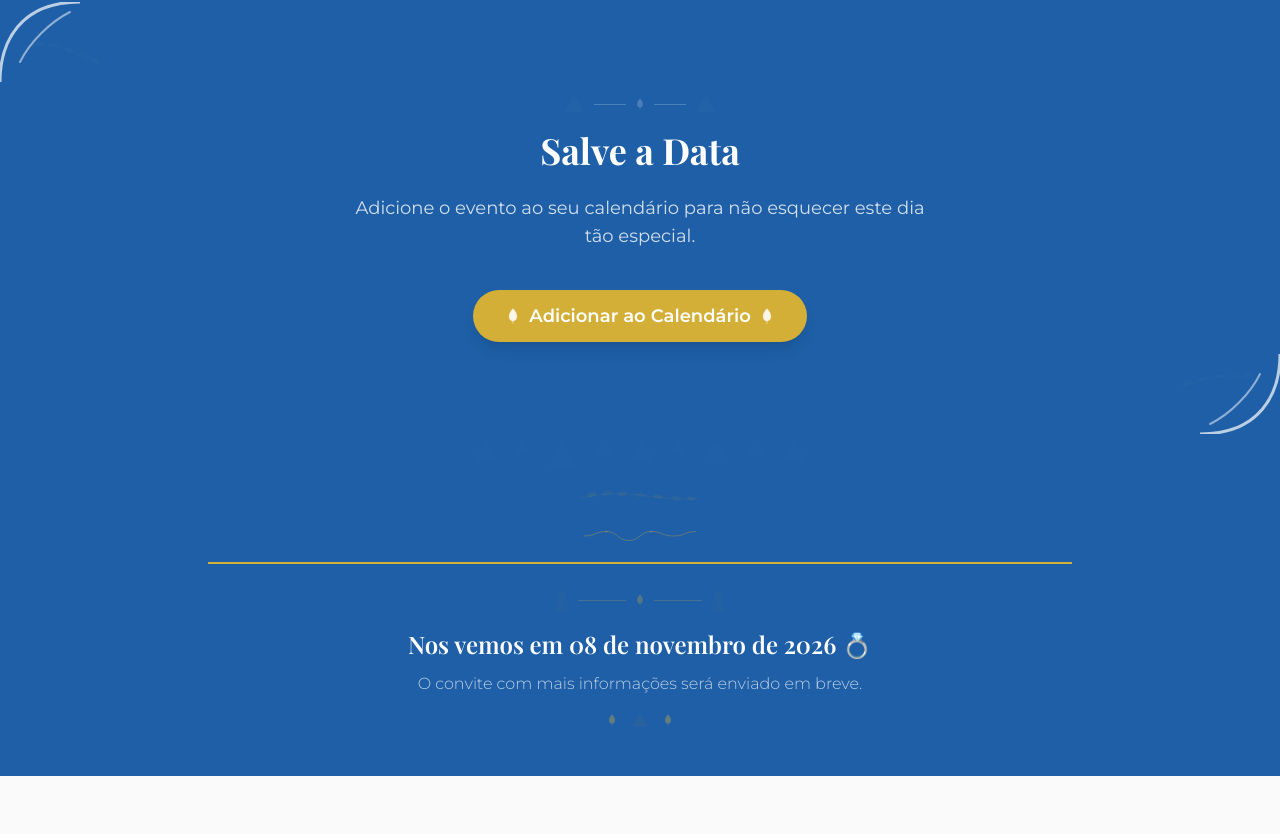
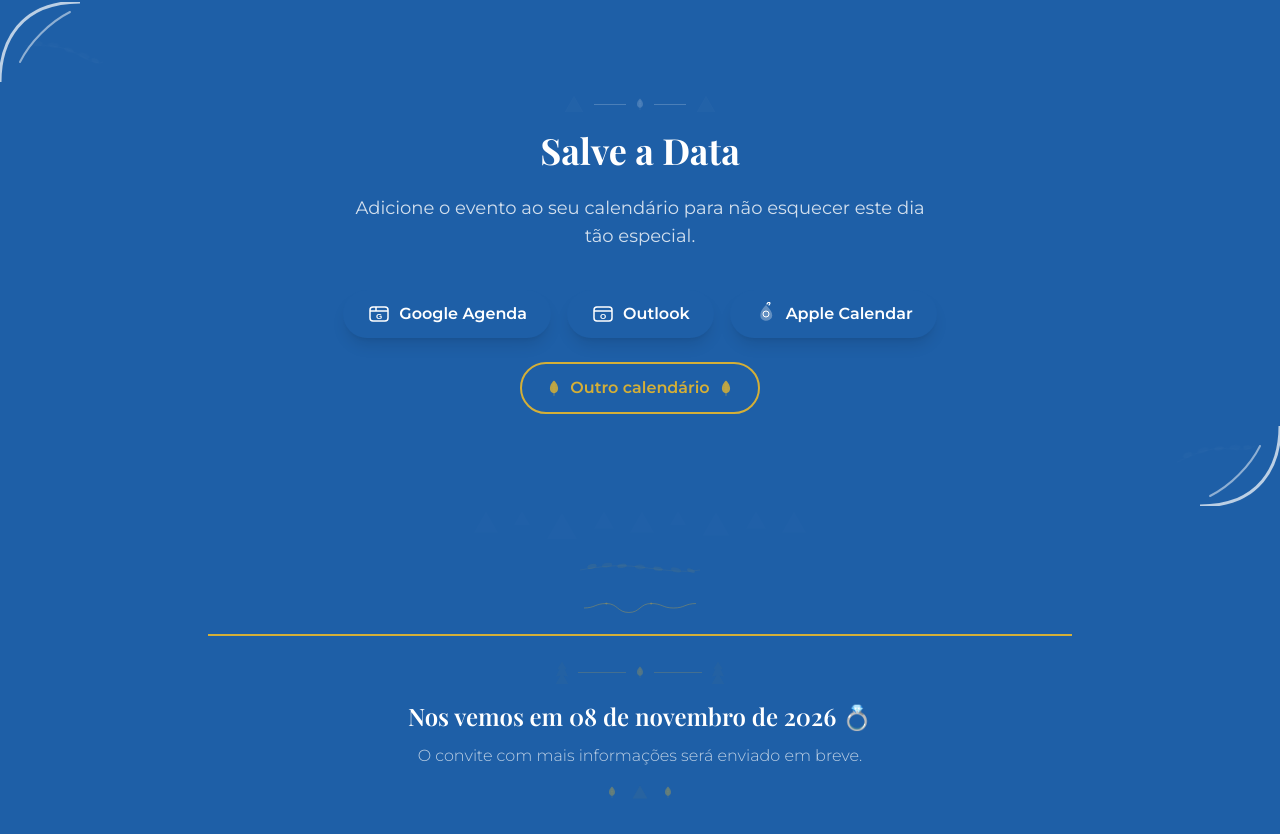
Before and after one commit to gabriel-Oak/wedding, a Next.js app: page / in a window 1280 px wide. Shown: the part 1386-2220 px from the top of the page. Before the commit the page ends 2162 px from the top, so only its background shows below. Built offline with nearby package versions, Linux system fonts and the light colour scheme; a web font is replaced by a local one.

Commit message:
feat: replace ICS button with Google/Outlook/Apple calendar links

```diff
--- a/src/components/CTASection.tsx
+++ b/src/components/CTASection.tsx
@@ -1,5 +1,7 @@
 "use client";
 
+import { WEDDING_EVENT } from "@/utils/eventConfig";
+import { generateCalendarLinks } from "@/utils/calendarLinks";
 import { generateIcs } from "@/utils/generateIcs";
 
 import LeafIcon from "@/components/ui/LeafIcon";
@@ -77,17 +79,102 @@ function MountainIcon({ className = "" }: { className?: string }) {
   );
 }
 
+function GoogleIcon() {
+  return (
+    <svg
+      viewBox="0 0 24 24"
+      fill="none"
+      className="h-6 w-6"
+      xmlns="http://www.w3.org/2000/svg"
+    >
+      <rect x="3" y="5" width="18" height="14" rx="3" stroke="currentColor" strokeWidth="1.5" />
+      <line x1="3" y1="9" x2="21" y2="9" stroke="currentColor" strokeWidth="1.5" />
+      <line x1="9" y1="5" x2="9" y2="9" stroke="currentColor" strokeWidth="1.5" />
+      <text
+        x="12"
+        y="17"
+        textAnchor="middle"
+        fill="currentColor"
+        fontSize="8"
+        fontWeight="bold"
+        fontFamily="sans-serif"
+      >
+        G
+      </text>
+    </svg>
+  );
+}
+
+function OutlookIcon() {
+  return (
+    <svg
+      viewBox="0 0 24 24"
+      fill="none"
+      className="h-6 w-6"
+      xmlns="http://www.w3.org/2000/svg"
+    >
+      <rect x="3" y="5" width="18" height="14" rx="3" stroke="currentColor" strokeWidth="1.5" />
+      <line x1="3" y1="9" x2="21" y2="9" stroke="currentColor" strokeWidth="1.5" />
+      <text
+        x="12"
+        y="17"
+        textAnchor="middle"
+        fill="currentColor"
+        fontSize="8"
+        fontWeight="bold"
+        fontFamily="sans-serif"
+      >
+        O
+      </text>
+    </svg>
+  );
+}
+
+function AppleIcon() {
+  return (
+    <svg
+      viewBox="0 0 24 24"
+      fill="none"
+      className="h-6 w-6"
+      xmlns="http://www.w3.org/2000/svg"
+    >
+      <path
+        d="M17.5 13.5C17.5 16.5 14 18 12 18C10 18 7 16.5 7 13.5C7 10 10 6 12 4C14 6 17.5 10 17.5 13.5Z"
+        stroke="currentColor"
+        strokeWidth="1.5"
+        fill="currentColor"
+        opacity="0.3"
+      />
+      <path
+        d="M15 3C15.5 2 16.5 1 15.5 0.5C14.5 0 13.5 1 13 2"
+        stroke="currentColor"
+        strokeWidth="1.2"
+        strokeLinecap="round"
+      />
+      <circle cx="12" cy="12" r="3" stroke="currentColor" strokeWidth="1" />
+    </svg>
+  );
+}
+
+const calendarPlatforms: Array<{
+  key: "google" | "outlook" | "apple";
+  label: string;
+  icon: React.ComponentType;
+}> = [
+  { key: "google", label: "Google Agenda", icon: GoogleIcon },
+  { key: "outlook", label: "Outlook", icon: OutlookIcon },
+  { key: "apple", label: "Apple Calendar", icon: AppleIcon },
+];
+
 export default function CTASection() {
+  const handleAddToCalendar = (platform: "google" | "outlook" | "apple") => {
+    const links = generateCalendarLinks(WEDDING_EVENT);
+    const url = links[platform];
+    window.open(url, "_blank", "noopener,noreferrer");
+  };
+
   const handleDownload = () => {
-    const event = {
-      title: "Casamento — Gabriel & Mariana",
-      startDate: new Date("2026-11-08T16:00:00"),
-      endDate: new Date("2026-11-08T23:00:00"),
-      location: "Casamento de Gabriel & Mariana — 08/11/2026 às 16h",
-      description: "Save the Date — Nos vemos lá!",
-    };
-
-    const icsContent = generateIcs(event);
+    const icsContent = generateIcs(WEDDING_EVENT);
     const blob = new Blob([icsContent], { type: "text/calendar;charset=utf-8" });
     const url = URL.createObjectURL(blob);
 
@@ -138,12 +225,27 @@ export default function CTASection() {
           especial.
         </p>
 
+        {/* Calendar platform buttons */}
+        <div className="mt-10 flex flex-col items-center gap-4 sm:flex-row sm:gap-4">
+          {calendarPlatforms.map(({ key, label, icon: Icon }) => (
+            <button
+              key={key}
+              onClick={() => handleAddToCalendar(key)}
+              className="group flex w-full cursor-pointer items-center justify-center gap-2 rounded-full bg-wedding-blue px-6 py-3 font-body text-base font-semibold text-white shadow-lg transition-all hover:bg-wedding-gold sm:w-auto"
+            >
+              <Icon />
+              <span>{label}</span>
+            </button>
+          ))}
+        </div>
+
+        {/* ICS fallback button */}
         <button
           onClick={handleDownload}
-          className="group mt-10 flex cursor-pointer items-center gap-2 rounded-full bg-wedding-gold px-8 py-3 font-body text-lg font-semibold text-white shadow-lg transition-all hover:bg-[#c49f2a] hover:shadow-xl"
+          className="group mt-4 flex cursor-pointer items-center gap-2 rounded-full border-2 border-wedding-gold px-6 py-3 font-body text-base font-semibold text-wedding-gold transition-all hover:bg-wedding-gold hover:text-white sm:mt-6"
         >
           <LeafIcon className="h-4 w-4 transition-transform group-hover:rotate-12" />
-          Adicionar ao Calendário
+          Outro calendário
           <LeafIcon className="h-4 w-4 transition-transform group-hover:-rotate-12" />
         </button>
 
```
Also changed, not shown: 1 other file (tests, documents, lock files or other folders).
